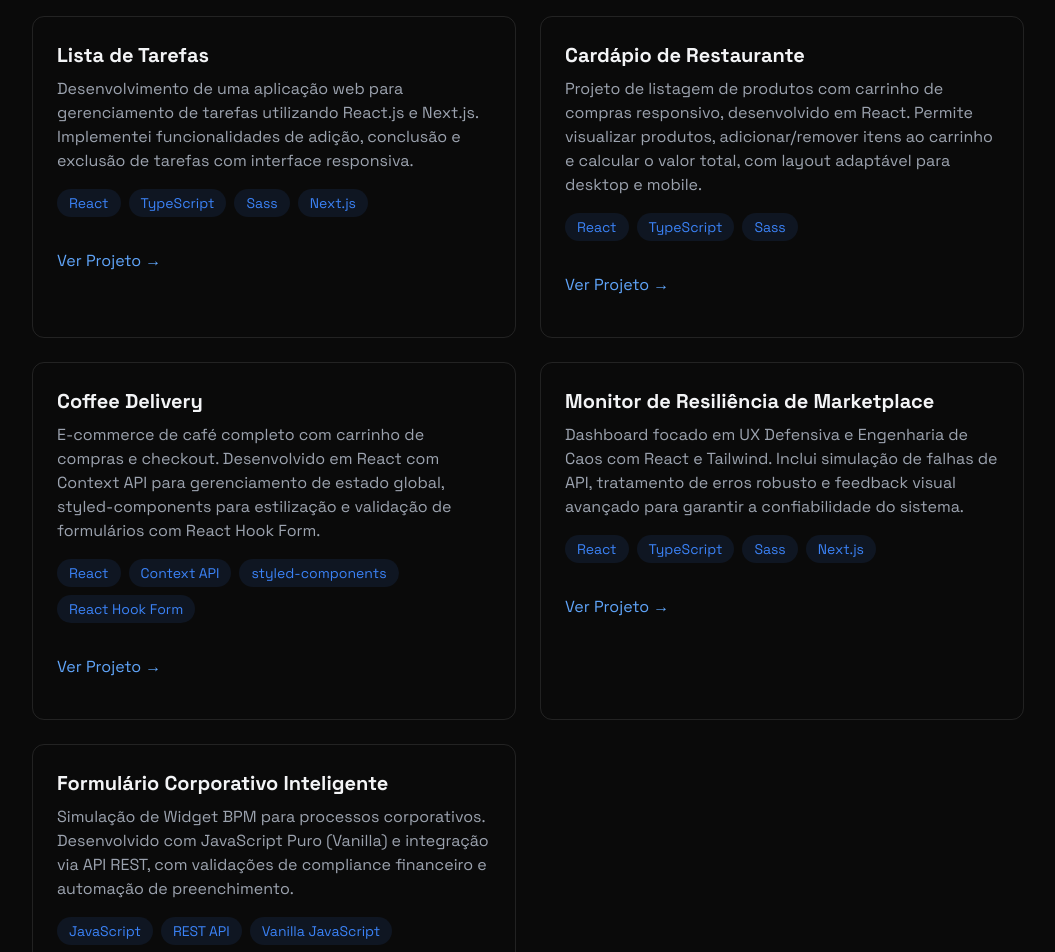
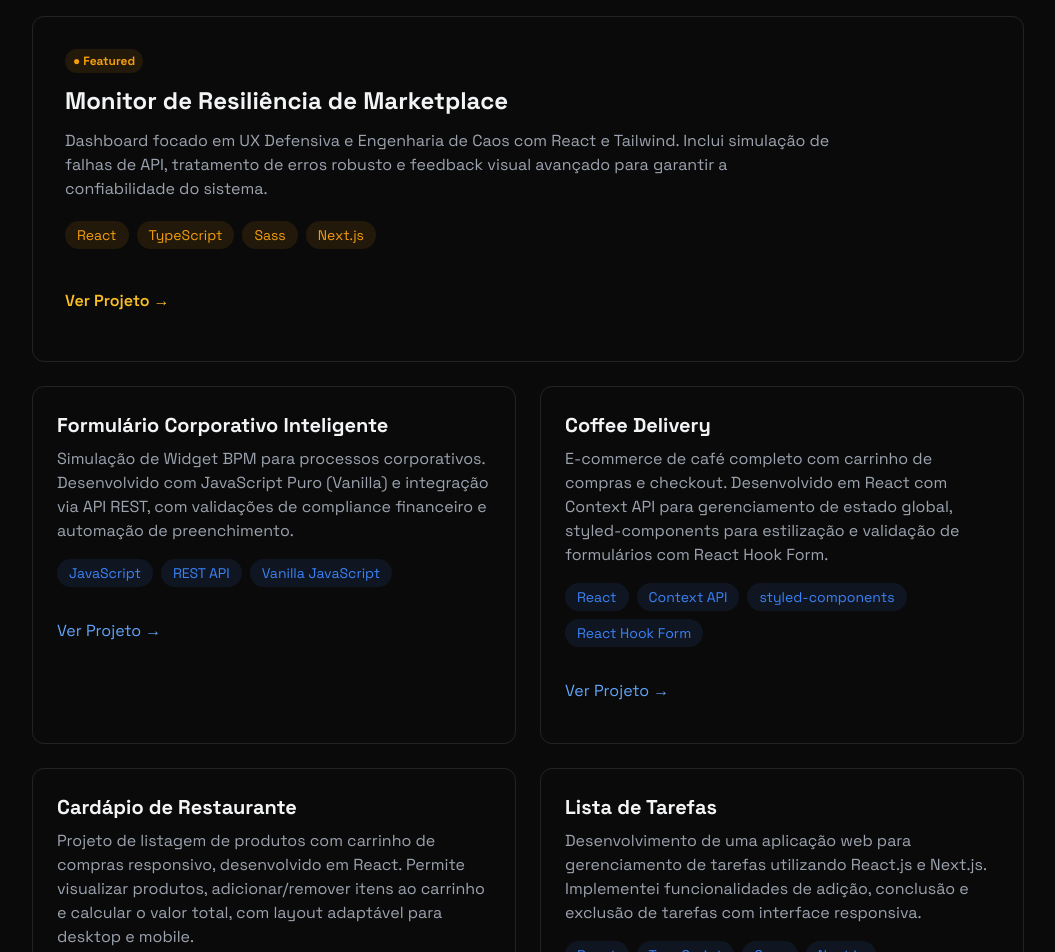
Before and after one commit to joritodev/portfolio-atual, a React (Vite) app: page / in a window 1280 px wide. Shown: the part 1920-2872 px from the top of the page, without its empty margins (112-1167 px from the left). Built offline with nearby package versions, Linux system fonts and the light colour scheme.

Commit message:
feat(ui): reordena hierarquia de projetos e destaca Marketplace - Aplica col-span-2 e estilo featured na cor amber - Flex e mt-auto aplicados aos botoes para alinhamento uniforme dos cards - Ordem: Marketplace, Corporate, Coffee, Cardapio, Todo

```diff
--- a/src/components/sections/Projects.jsx
+++ b/src/components/sections/Projects.jsx
@@ -63,14 +63,93 @@ export const Projects = () => {
             {texts[language].featured}
           </h2>
           <div className="grid grid-cols-1 md:grid-cols-2 gap-6">
+            {/* 1. Marketplace Resilience Monitor (Featured) */}
+            <div className="md:col-span-2 p-8 rounded-xl border border-white/10 hover:-translate-y-1 hover:border-amber-500/30 hover:shadow-[0_2px_15px_rgba(245,158,11,0.15)] transition">
+              <div className="flex items-center gap-3 mb-3">
+                <span className="text-amber-500 text-xs font-bold px-2 py-1 bg-amber-500/10 rounded-full">
+                  ● Featured
+                </span>
+              </div>
+              <h3 className="text-2xl font-bold mb-3">
+                {" "}
+                {texts[language].marketplace}
+              </h3>
+              <p className="text-gray-400 mb-5 max-w-3xl">
+                {texts[language].marketplaceDesc}
+              </p>
+              <div className="flex flex-wrap gap-2 mb-6">
+                {["React", "TypeScript", "Sass", "Next.js"].map((tech, key) => (
+                  <span
+                    key={key}
+                    className="bg-amber-500/10 text-amber-500 py-1 px-3 rounded-full text-sm hover:bg-amber-500/20
+                                    hover:shadow-[0_2px_8px_rgba(245,158,11,0.2)] transition-all
+                    "
+                  >
+                    {tech}
+                  </span>
+                ))}
+              </div>
+              <div className="flex justify-between items-center">
+                <a
+                  target="_blank"
+                  rel="noopener noreferrer"
+                  href="https://marketplace-resilience-monitor.vercel.app/"
+                  className="text-amber-400 font-semibold hover:text-amber-300 transition-colors my-4 flex items-center gap-2"
+                >
+                  {texts[language].view}
+                </a>
+              </div>
+            </div>
+
+            {/* 2. Corporate Form */}
             <div className="p-6 rounded-xl border border-white/10 hover:-translate-y-1 hover:border-blue-500/30 hover:shadow-[0_2px_8px_rgba(59,130,246,0.2)] transition">
               <h3 className="text-xl font-bold mb-2">
                 {" "}
-                {texts[language].todo}
+                {texts[language].corporate}
               </h3>
-              <p className="text-gray-400 mb-4">{texts[language].todoDesc}</p>
+              <p className="text-gray-400 mb-4">
+                {texts[language].corporateDesc}
+              </p>
               <div className="flex flex-wrap gap-2 mb-4">
-                {["React", "TypeScript", "Sass", "Next.js"].map((tech, key) => (
+                {["JavaScript", "REST API", "Vanilla JavaScript"].map(
+                  (tech, key) => (
+                    <span
+                      key={key}
+                      className="bg-blue-500/10 text-blue-500 py-1 px-3 rounded-full text-sm hover:bg-blue-500/20
+                                    hover:shadow-[0_2px_8px_rgba(59,130,246,0.1)] transition-all
+                    "
+                    >
+                      {tech}
+                    </span>
+                  ),
+                )}
+              </div>
+              <div className="flex justify-between items-center mt-auto">
+                <a
+                  target="_blank"
+                  rel="noopener noreferrer"
+                  href="https://joritodev.github.io/totvs-corporate-form/"
+                  className="text-blue-400 hover:text-blue-300 transition-colors my-4"
+                >
+                  {texts[language].view}
+                </a>
+              </div>
+            </div>
+
+            {/* 3. Coffee Delivery */}
+            <div className="p-6 rounded-xl border border-white/10 hover:-translate-y-1 hover:border-blue-500/30 hover:shadow-[0_2px_8px_rgba(59,130,246,0.2)] transition">
+              <h3 className="text-xl font-bold mb-2">
+                {" "}
+                {texts[language].coffee}
+              </h3>
+              <p className="text-gray-400 mb-4">{texts[language].coffeeDesc}</p>
+              <div className="flex flex-wrap gap-2 mb-4">
+                {[
+                  "React",
+                  "Context API",
+                  "styled-components",
+                  "React Hook Form",
+                ].map((tech, key) => (
                   <span
                     key={key}
                     className="bg-blue-500/10 text-blue-500 py-1 px-3 rounded-full text-sm hover:bg-blue-500/20
@@ -81,18 +160,19 @@ export const Projects = () => {
                   </span>
                 ))}
               </div>
-
-              <div className="flex justify-between items-center">
+              <div className="flex justify-between items-center mt-auto">
                 <a
                   target="_blank"
                   rel="noopener noreferrer"
-                  href="https://legaplan-test-six.vercel.app"
+                  href="https://coffee-delivery-joao-montenegro.vercel.app/"
                   className="text-blue-400 hover:text-blue-300 transition-colors my-4"
                 >
                   {texts[language].view}
                 </a>
               </div>
             </div>
+
+            {/* 4. Cardápio */}
             <div
               className="
               glass p-6 rounded-xl border border-white/10
@@ -123,7 +203,7 @@ export const Projects = () => {
                   </span>
                 ))}
               </div>
-              <div className="flex justify-between items-center">
+              <div className="flex justify-between items-center mt-auto">
                 <a
                   target="_blank"
                   rel="noopener noreferrer"
@@ -134,48 +214,14 @@ export const Projects = () => {
                 </a>
               </div>
             </div>
+
+            {/* 5. To-do List */}
             <div className="p-6 rounded-xl border border-white/10 hover:-translate-y-1 hover:border-blue-500/30 hover:shadow-[0_2px_8px_rgba(59,130,246,0.2)] transition">
               <h3 className="text-xl font-bold mb-2">
                 {" "}
-                {texts[language].coffee}
+                {texts[language].todo}
               </h3>
-              <p className="text-gray-400 mb-4">{texts[language].coffeeDesc}</p>
-              <div className="flex flex-wrap gap-2 mb-4">
-                {[
-                  "React",
-                  "Context API",
-                  "styled-components",
-                  "React Hook Form",
-                ].map((tech, key) => (
-                  <span
-                    key={key}
-                    className="bg-blue-500/10 text-blue-500 py-1 px-3 rounded-full text-sm hover:bg-blue-500/20
-                                    hover:shadow-[0_2px_8px_rgba(59,130,246,0.1)] transition-all
-                    "
-                  >
-                    {tech}
-                  </span>
-                ))}
-              </div>
-              <div className="flex justify-between items-center">
-                <a
-                  target="_blank"
-                  rel="noopener noreferrer"
-                  href="https://coffee-delivery-joao-montenegro.vercel.app/"
-                  className="text-blue-400 hover:text-blue-300 transition-colors my-4"
-                >
-                  {texts[language].view}
-                </a>
-              </div>
-            </div>
-            <div className="p-6 rounded-xl border border-white/10 hover:-translate-y-1 hover:border-blue-500/30 hover:shadow-[0_2px_8px_rgba(59,130,246,0.2)] transition">
-              <h3 className="text-xl font-bold mb-2">
-                {" "}
-                {texts[language].marketplace}
-              </h3>
-              <p className="text-gray-400 mb-4">
-                {texts[language].marketplaceDesc}
-              </p>
+              <p className="text-gray-400 mb-4">{texts[language].todoDesc}</p>
               <div className="flex flex-wrap gap-2 mb-4">
                 {["React", "TypeScript", "Sass", "Next.js"].map((tech, key) => (
                   <span
@@ -188,44 +234,12 @@ export const Projects = () => {
                   </span>
                 ))}
               </div>
-              <div className="flex justify-between items-center">
+
+              <div className="flex justify-between items-center mt-auto">
                 <a
                   target="_blank"
                   rel="noopener noreferrer"
-                  href="https://marketplace-resilience-monitor.vercel.app/"
-                  className="text-blue-400 hover:text-blue-300 transition-colors my-4"
-                >
-                  {texts[language].view}
-                </a>
-              </div>
-            </div>
-            <div className="p-6 rounded-xl border border-white/10 hover:-translate-y-1 hover:border-blue-500/30 hover:shadow-[0_2px_8px_rgba(59,130,246,0.2)] transition">
-              <h3 className="text-xl font-bold mb-2">
-                {" "}
-                {texts[language].corporate}
-              </h3>
-              <p className="text-gray-400 mb-4">
-                {texts[language].corporateDesc}
-              </p>
-              <div className="flex flex-wrap gap-2 mb-4">
-                {["JavaScript", "REST API", "Vanilla JavaScript"].map(
-                  (tech, key) => (
-                    <span
-                      key={key}
-                      className="bg-blue-500/10 text-blue-500 py-1 px-3 rounded-full text-sm hover:bg-blue-500/20
-                                    hover:shadow-[0_2px_8px_rgba(59,130,246,0.1)] transition-all
-                    "
-                    >
-                      {tech}
-                    </span>
-                  ),
-                )}
-              </div>
-              <div className="flex justify-between items-center">
-                <a
-                  target="_blank"
-                  rel="noopener noreferrer"
-                  href="https://joritodev.github.io/totvs-corporate-form/"
+                  href="https://legaplan-test-six.vercel.app"
                   className="text-blue-400 hover:text-blue-300 transition-colors my-4"
                 >
                   {texts[language].view}
```
